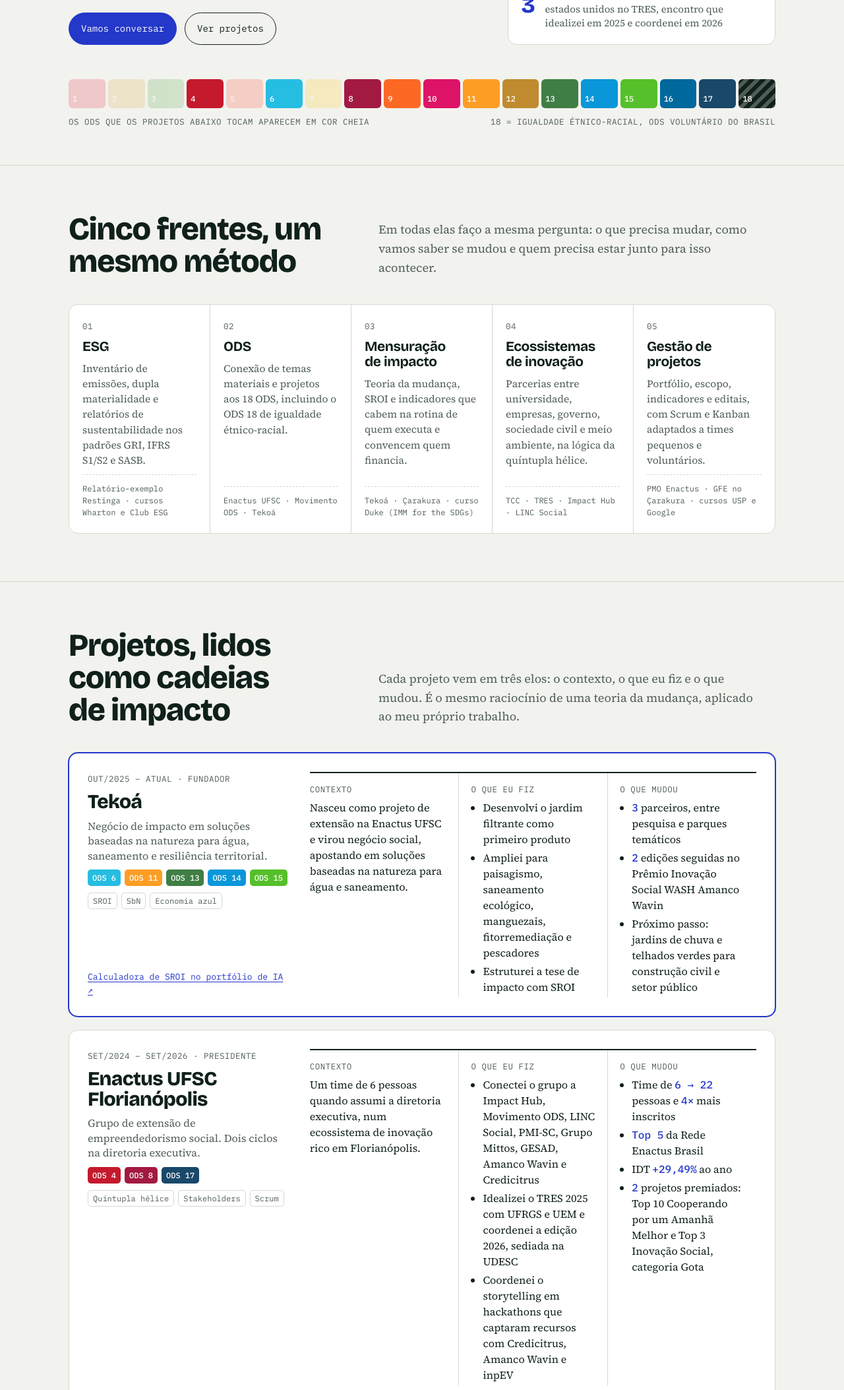
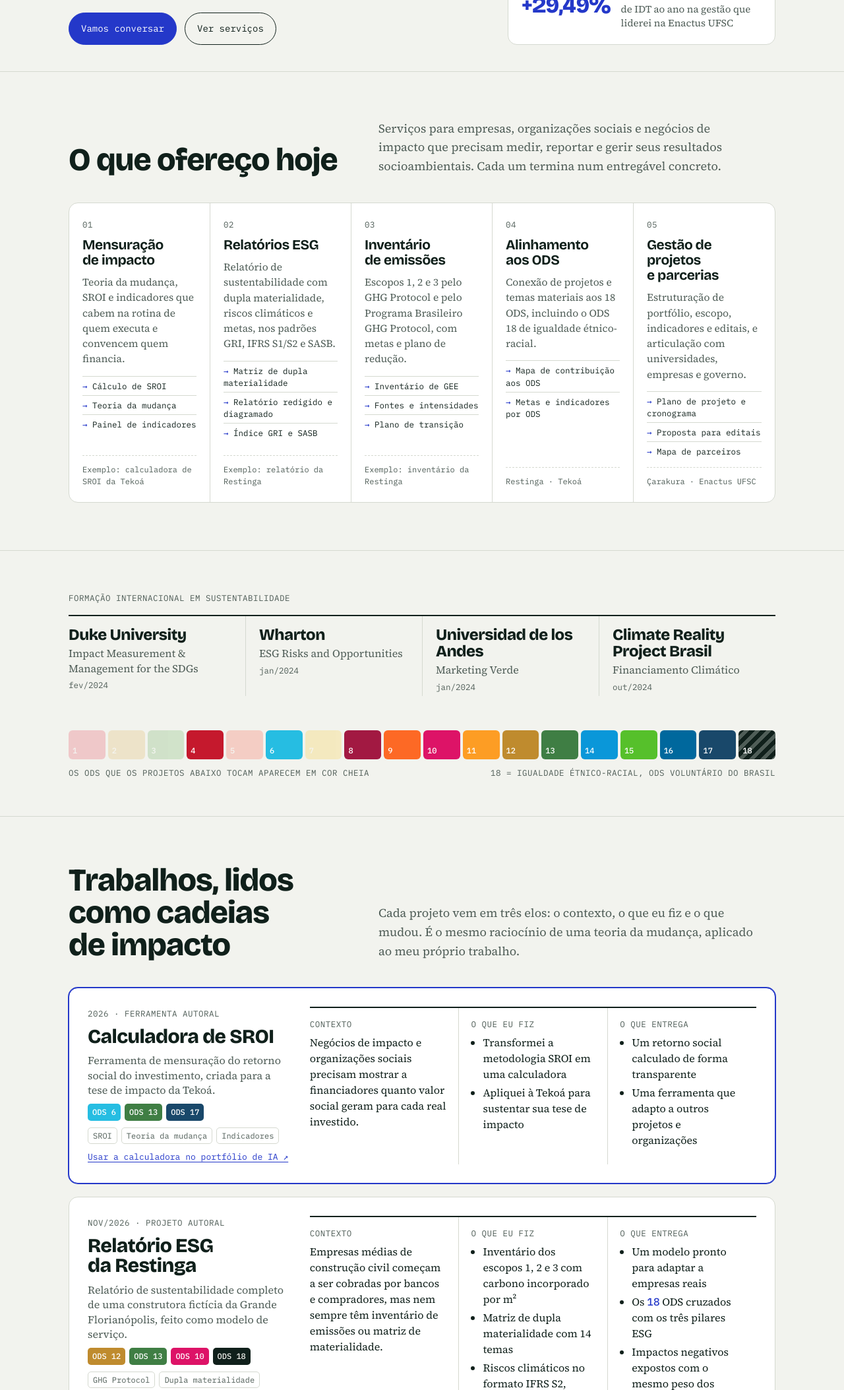
Before and after one commit to gustavo-marques-da-silva/Portfolio-Projetos, a plain HTML site: page index.html in a window 1280 px wide. Shown: the part 591-2698 px from the top of the page at 66% size. Drawn offline with nearby package versions, Linux system fonts and the light colour scheme.

Commit message:
Add files via upload

```diff
--- a/index.html
+++ b/index.html
@@ -72,6 +72,17 @@ h1,h2,h3{font-family:var(--display);text-wrap:balance;margin:0;letter-spacing:-0
 .livro .desc{font-size:15px;line-height:1.4;color:var(--tinta-2)}
 @media (max-width:860px){.hero .wrap{grid-template-columns:1fr;gap:32px}}
 
+/* credentials */
+.credenciais{padding:56px 0 40px;border-top:1px solid var(--fio)}
+.cred-grade{display:grid;grid-template-columns:repeat(4,minmax(0,1fr));gap:0;margin-top:12px;border-top:2px solid var(--tinta)}
+.cred{display:flex;flex-direction:column;gap:4px;padding:16px 20px 4px 0}
+.cred + .cred{padding-left:20px;border-left:1px solid var(--fio)}
+.cred .inst{font-family:var(--display);font-weight:800;font-size:24px;line-height:1.05;letter-spacing:-0.02em}
+.cred .curso{font-size:16px;line-height:1.4;color:var(--tinta-2)}
+.cred .quando{font-family:var(--mono);font-size:12.5px;color:var(--tinta-2)}
+@media (max-width:860px){.cred-grade{grid-template-columns:repeat(2,minmax(0,1fr))}.cred:nth-child(3){padding-left:0;border-left:0}.cred{padding-bottom:14px}}
+@media (max-width:480px){.cred-grade{grid-template-columns:1fr}.cred + .cred{padding-left:0;border-left:0;border-top:1px solid var(--fio)}}
+
 /* ODS band */
 .ods-faixa{padding:12px 0 56px}
 .faixa{display:grid;grid-template-columns:repeat(18,minmax(0,1fr));gap:4px}
@@ -94,6 +105,9 @@ section.bloco{padding:72px 0;border-top:1px solid var(--fio)}
 .area:last-child{border-right:0}
 .area h3{font-size:21px;line-height:1.1;font-weight:700}
 .area p{margin:0;font-size:15.5px;line-height:1.5;color:var(--tinta-2)}
+.entregas{list-style:none;margin:4px 0 0;padding:0;font-family:var(--mono);font-size:12.5px;line-height:1.45}
+.entregas li{padding:5px 0;border-top:1px solid var(--fio)}
+.entregas li::before{content:"→ ";color:var(--acento)}
 .area .onde{margin-top:auto;padding-top:12px;border-top:1px dashed var(--fio);font-family:var(--mono);font-size:12px;line-height:1.5;color:var(--tinta-2)}
 @media (max-width:1000px){.areas{grid-template-columns:repeat(2,minmax(0,1fr))}.area{border-bottom:1px solid var(--fio)}}
 @media (max-width:560px){.areas{grid-template-columns:1fr}.area{border-right:0}}
@@ -117,6 +131,8 @@ section.bloco{padding:72px 0;border-top:1px solid var(--fio)}
 .elo.resultado p,.elo.resultado li{color:var(--tinta)}
 .elo.resultado strong{font-family:var(--mono);font-weight:500;color:var(--acento)}
 .proj .mais{margin-top:auto;font-family:var(--mono);font-size:13px}
+.prova-titulo{padding-top:16px;border-top:1px solid var(--fio);margin-top:8px}
+.proj.prova{background:transparent}
 .proj.destaque{border-color:var(--acento);box-shadow:0 0 0 1px var(--acento)}
 @media (max-width:900px){.proj{grid-template-columns:1fr;gap:20px}.cadeia{grid-template-columns:1fr}.elo + .elo{border-left:0;padding-left:0;border-top:1px solid var(--fio)}}
 
@@ -169,7 +185,7 @@ footer .wrap{display:flex;justify-content:space-between;gap:16px;flex-wrap:wrap}
   <div class="wrap">
     <a class="marca" href="#inicio">Gustavo Marques<span>.</span></a>
     <nav class="nav" aria-label="Seções">
-      <a href="#atuacao">Atuação</a>
+      <a href="#servicos">Serviços</a>
       <a href="#projetos">Projetos</a>
       <a href="#metodos">Métodos</a>
       <a href="#trajetoria">Trajetória</a>
@@ -185,17 +201,75 @@ footer .wrap{display:flex;justify-content:space-between;gap:16px;flex-wrap:wrap}
     <div>
       <span class="rotulo">ESG · ODS · Mensuração de impacto · Inovação · Projetos — Florianópolis, SC</span>
       <h1 style="margin-top:18px">Projetos de impacto <em>que dá para medir.</em></h1>
-      <p class="lead">Sou administrador pela UFSC e trabalho onde gestão de projetos encontra sustentabilidade: estruturo iniciativas socioambientais, conecto universidade, empresas, governo e sociedade civil, e transformo o que elas fazem em indicadores, relatórios e decisões.</p>
+      <p class="lead">Sou administrador pela UFSC, com formação internacional em sustentabilidade. Ajudo empresas, organizações sociais e negócios de impacto a medir o que fazem e a contar isso bem: relatórios ESG, mensuração de impacto, alinhamento aos ODS e gestão de projetos socioambientais.</p>
       <div class="acoes">
         <a class="btn cheio" href="#contato">Vamos conversar</a>
-        <a class="btn" href="#projetos">Ver projetos</a>
+        <a class="btn" href="#servicos">Ver serviços</a>
       </div>
     </div>
     <div class="livro" aria-label="Alguns resultados">
-      <div class="linha"><span class="valor">6→22</span><span class="desc">pessoas no time da Enactus UFSC na minha gestão (+266%), com 4× mais inscritos</span></div>
-      <div class="linha"><span class="valor">Top 5</span><span class="desc">da Rede Enactus Brasil, com 2 projetos premiados</span></div>
-      <div class="linha"><span class="valor">12</span><span class="desc">projetos simultâneos sob controle financeiro no Instituto Çarakura</span></div>
-      <div class="linha"><span class="valor">3</span><span class="desc">estados unidos no TRES, encontro que idealizei em 2025 e coordenei em 2026</span></div>
+      <div class="linha"><span class="valor">12</span><span class="desc">projetos simultâneos com controle financeiro e prestação de contas no Instituto Çarakura</span></div>
+      <div class="linha"><span class="valor">5 + 6</span><span class="desc">financiadores e comunidades recebendo relatórios visuais de resultado</span></div>
+      <div class="linha"><span class="valor">2</span><span class="desc">edições seguidas do Prêmio Inovação Social WASH Amanco Wavin com a Tekoá</span></div>
+      <div class="linha"><span class="valor">+29,49%</span><span class="desc">de IDT ao ano na gestão que liderei na Enactus UFSC</span></div>
+    </div>
+  </div>
+</section>
+
+<section class="bloco" id="servicos">
+  <div class="wrap">
+    <div class="cabeca">
+      <h2>O que ofereço hoje</h2>
+      <p>Serviços para empresas, organizações sociais e negócios de impacto que precisam medir, reportar e gerir seus resultados socioambientais. Cada um termina num entregável concreto.</p>
+    </div>
+    <div class="areas">
+      <div class="area">
+        <span class="rotulo">01</span>
+        <h3>Mensuração de impacto</h3>
+        <p>Teoria da mudança, SROI e indicadores que cabem na rotina de quem executa e convencem quem financia.</p>
+        <ul class="entregas"><li>Cálculo de SROI</li><li>Teoria da mudança</li><li>Painel de indicadores</li></ul>
+        <span class="onde">Exemplo: calculadora de SROI da Tekoá</span>
+      </div>
+      <div class="area">
+        <span class="rotulo">02</span>
+        <h3>Relatórios ESG</h3>
+        <p>Relatório de sustentabilidade com dupla materialidade, riscos climáticos e metas, nos padrões GRI, IFRS S1/S2 e SASB.</p>
+        <ul class="entregas"><li>Matriz de dupla materialidade</li><li>Relatório redigido e diagramado</li><li>Índice GRI e SASB</li></ul>
+        <span class="onde">Exemplo: relatório da Restinga</span>
+      </div>
+      <div class="area">
+        <span class="rotulo">03</span>
+        <h3>Inventário de emissões</h3>
+        <p>Escopos 1, 2 e 3 pelo GHG Protocol e pelo Programa Brasileiro GHG Protocol, com metas e plano de redução.</p>
+        <ul class="entregas"><li>Inventário de GEE</li><li>Fontes e intensidades</li><li>Plano de transição</li></ul>
+        <span class="onde">Exemplo: inventário da Restinga</span>
+      </div>
+      <div class="area">
+        <span class="rotulo">04</span>
+        <h3>Alinhamento aos ODS</h3>
+        <p>Conexão de projetos e temas materiais aos 18 ODS, incluindo o ODS 18 de igualdade étnico-racial.</p>
+        <ul class="entregas"><li>Mapa de contribuição aos ODS</li><li>Metas e indicadores por ODS</li></ul>
+        <span class="onde">Restinga · Tekoá</span>
+      </div>
+      <div class="area">
+        <span class="rotulo">05</span>
+        <h3>Gestão de projetos e parcerias</h3>
+        <p>Estruturação de portfólio, escopo, indicadores e editais, e articulação com universidades, empresas e governo.</p>
+        <ul class="entregas"><li>Plano de projeto e cronograma</li><li>Proposta para editais</li><li>Mapa de parceiros</li></ul>
+        <span class="onde">Çarakura · Enactus UFSC</span>
+      </div>
+    </div>
+  </div>
+</section>
+
+<section class="credenciais" aria-label="Formação internacional em sustentabilidade">
+  <div class="wrap">
+    <span class="rotulo">Formação internacional em sustentabilidade</span>
+    <div class="cred-grade">
+      <div class="cred"><span class="inst">Duke University</span><span class="curso">Impact Measurement &amp; Management for the SDGs</span><span class="quando">fev/2024</span></div>
+      <div class="cred"><span class="inst">Wharton</span><span class="curso">ESG Risks and Opportunities</span><span class="quando">jan/2024</span></div>
+      <div class="cred"><span class="inst">Universidad de los Andes</span><span class="curso">Marketing Verde</span><span class="quando">jan/2024</span></div>
+      <div class="cred"><span class="inst">Climate Reality Project Brasil</span><span class="curso">Financiamento Climático</span><span class="quando">out/2024</span></div>
     </div>
   </div>
 </section>
@@ -229,100 +303,27 @@ footer .wrap{display:flex;justify-content:space-between;gap:16px;flex-wrap:wrap}
   </div>
 </section>
 
-<section class="bloco" id="atuacao">
-  <div class="wrap">
-    <div class="cabeca">
-      <h2>Cinco frentes, um mesmo método</h2>
-      <p>Em todas elas faço a mesma pergunta: o que precisa mudar, como vamos saber se mudou e quem precisa estar junto para isso acontecer.</p>
-    </div>
-    <div class="areas">
-      <div class="area">
-        <span class="rotulo">01</span>
-        <h3>ESG</h3>
-        <p>Inventário de emissões, dupla materialidade e relatórios de sustentabilidade nos padrões GRI, IFRS S1/S2 e SASB.</p>
-        <span class="onde">Relatório-exemplo Restinga · cursos Wharton e Club ESG</span>
-      </div>
-      <div class="area">
-        <span class="rotulo">02</span>
-        <h3>ODS</h3>
-        <p>Conexão de temas materiais e projetos aos 18 ODS, incluindo o ODS 18 de igualdade étnico-racial.</p>
-        <span class="onde">Enactus UFSC · Movimento ODS · Tekoá</span>
-      </div>
-      <div class="area">
-        <span class="rotulo">03</span>
-        <h3>Mensuração de impacto</h3>
-        <p>Teoria da mudança, SROI e indicadores que cabem na rotina de quem executa e convencem quem financia.</p>
-        <span class="onde">Tekoá · Çarakura · curso Duke (IMM for the SDGs)</span>
-      </div>
-      <div class="area">
-        <span class="rotulo">04</span>
-        <h3>Ecossistemas de inovação</h3>
-        <p>Parcerias entre universidade, empresas, governo, sociedade civil e meio ambiente, na lógica da quíntupla hélice.</p>
-        <span class="onde">TCC · TRES · Impact Hub · LINC Social</span>
-      </div>
-      <div class="area">
-        <span class="rotulo">05</span>
-        <h3>Gestão de projetos</h3>
-        <p>Portfólio, escopo, indicadores e editais, com Scrum e Kanban adaptados a times pequenos e voluntários.</p>
-        <span class="onde">PMO Enactus · GFE no Çarakura · cursos USP e Google</span>
-      </div>
-    </div>
-  </div>
-</section>
-
 <section class="bloco" id="projetos">
   <div class="wrap">
     <div class="cabeca">
-      <h2>Projetos, lidos como cadeias de impacto</h2>
+      <h2>Trabalhos, lidos como cadeias de impacto</h2>
       <p>Cada projeto vem em três elos: o contexto, o que eu fiz e o que mudou. É o mesmo raciocínio de uma teoria da mudança, aplicado ao meu próprio trabalho.</p>
     </div>
     <div class="projetos">
 
       <article class="proj destaque">
         <div class="id">
-          <span class="rotulo">Out/2025 – atual · Fundador</span>
-          <h3>Tekoá</h3>
-          <span class="papel">Negócio de impacto em soluções baseadas na natureza para água, saneamento e resiliência territorial.</span>
-          <div class="chips">
-            <span class="ods" style="background:#26BDE2">ODS 6</span><span class="ods" style="background:#FD9D24">ODS 11</span><span class="ods" style="background:#3F7E44">ODS 13</span><span class="ods" style="background:#0A97D9">ODS 14</span><span class="ods" style="background:#56C02B">ODS 15</span>
-          </div>
-          <div class="chips"><span class="tag">SROI</span><span class="tag">SbN</span><span class="tag">Economia azul</span></div>
-          <a class="mais" href="https://gustavo-marques-da-silva.github.io/Portfolio/">Calculadora de SROI no portfólio de IA ↗</a>
+          <span class="rotulo">2026 · Ferramenta autoral</span>
+          <h3>Calculadora de SROI</h3>
+          <span class="papel">Ferramenta de mensuração do retorno social do investimento, criada para a tese de impacto da Tekoá.</span>
+          <div class="chips"><span class="ods" style="background:#26BDE2">ODS 6</span><span class="ods" style="background:#3F7E44">ODS 13</span><span class="ods" style="background:#19486A">ODS 17</span></div>
+          <div class="chips"><span class="tag">SROI</span><span class="tag">Teoria da mudança</span><span class="tag">Indicadores</span></div>
+          <a class="mais" href="https://gustavo-marques-da-silva.github.io/Portfolio/">Usar a calculadora no portfólio de IA ↗</a>
         </div>
         <div class="cadeia">
-          <div class="elo"><span class="rotulo">Contexto</span><p>Nasceu como projeto de extensão na Enactus UFSC e virou negócio social, apostando em soluções baseadas na natureza para água e saneamento.</p></div>
-          <div class="elo"><span class="rotulo">O que eu fiz</span><ul><li>Desenvolvi o jardim filtrante como primeiro produto</li><li>Ampliei para paisagismo, saneamento ecológico, manguezais, fitorremediação e pescadores</li><li>Estruturei a tese de impacto com SROI</li></ul></div>
-          <div class="elo resultado"><span class="rotulo">O que mudou</span><ul><li><strong>3</strong> parceiros, entre pesquisa e parques temáticos</li><li><strong>2</strong> edições seguidas no Prêmio Inovação Social WASH Amanco Wavin</li><li>Próximo passo: jardins de chuva e telhados verdes para construção civil e setor público</li></ul></div>
-        </div>
-      </article>
-
-      <article class="proj">
-        <div class="id">
-          <span class="rotulo">Set/2024 – set/2026 · Presidente</span>
-          <h3>Enactus UFSC Florianópolis</h3>
-          <span class="papel">Grupo de extensão de empreendedorismo social. Dois ciclos na diretoria executiva.</span>
-          <div class="chips"><span class="ods" style="background:#C5192D">ODS 4</span><span class="ods" style="background:#A21942">ODS 8</span><span class="ods" style="background:#19486A">ODS 17</span></div>
-          <div class="chips"><span class="tag">Quíntupla hélice</span><span class="tag">Stakeholders</span><span class="tag">Scrum</span></div>
-        </div>
-        <div class="cadeia">
-          <div class="elo"><span class="rotulo">Contexto</span><p>Um time de 6 pessoas quando assumi a diretoria executiva, num ecossistema de inovação rico em Florianópolis.</p></div>
-          <div class="elo"><span class="rotulo">O que eu fiz</span><ul><li>Conectei o grupo a Impact Hub, Movimento ODS, LINC Social, PMI-SC, Grupo Mittos, GESAD, Amanco Wavin e Credicitrus</li><li>Idealizei o TRES 2025 com UFRGS e UEM e coordenei a edição 2026, sediada na UDESC</li><li>Coordenei o storytelling em hackathons que captaram recursos com Credicitrus, Amanco Wavin e inpEV</li></ul></div>
-          <div class="elo resultado"><span class="rotulo">O que mudou</span><ul><li>Time de <strong>6 → 22</strong> pessoas e <strong>4×</strong> mais inscritos</li><li><strong>Top 5</strong> da Rede Enactus Brasil</li><li>IDT <strong>+29,49%</strong> ao ano</li><li><strong>2</strong> projetos premiados: Top 10 Cooperando por um Amanhã Melhor e Top 3 Inovação Social, categoria Gota</li></ul></div>
-        </div>
-      </article>
-
-      <article class="proj">
-        <div class="id">
-          <span class="rotulo">Set/2024 – jun/2026 · Assistente administrativo</span>
-          <h3>Instituto Çarakura</h3>
-          <span class="papel">Organização socioambiental com projetos em comunidades de três municípios.</span>
-          <div class="chips"><span class="ods" style="background:#FD9D24">ODS 11</span><span class="ods" style="background:#00689D">ODS 16</span><span class="ods" style="background:#19486A">ODS 17</span></div>
-          <div class="chips"><span class="tag">Gestão financeira</span><span class="tag">Prestação de contas</span><span class="tag">Geodados</span></div>
-        </div>
-        <div class="cadeia">
-          <div class="elo"><span class="rotulo">Contexto</span><p>Doze projetos ao mesmo tempo, sem orçamento institucional fixo, e pendências fiscais antigas travando a captação de recursos públicos.</p></div>
-          <div class="elo"><span class="rotulo">O que eu fiz</span><ul><li>Criei a metodologia GFE (Gestão Financeira Empresarial) e reestruturei a área financeira</li><li>Montei relatórios visuais para financiadores e comunidades</li><li>Mapeei moradores no Google Earth para a equipe de campo</li></ul></div>
-          <div class="elo resultado"><span class="rotulo">O que mudou</span><ul><li><strong>12</strong> projetos com controle financeiro simultâneo</li><li><strong>5</strong> financiadores e <strong>6</strong> comunidades com prestação de contas visual</li><li>Pendências regularizadas, <strong>destravando</strong> a captação de projetos públicos</li></ul></div>
+          <div class="elo"><span class="rotulo">Contexto</span><p>Negócios de impacto e organizações sociais precisam mostrar a financiadores quanto valor social geram para cada real investido.</p></div>
+          <div class="elo"><span class="rotulo">O que eu fiz</span><ul><li>Transformei a metodologia SROI em uma calculadora</li><li>Apliquei à Tekoá para sustentar sua tese de impacto</li></ul></div>
+          <div class="elo resultado"><span class="rotulo">O que entrega</span><ul><li>Um retorno social calculado de forma transparente</li><li>Uma ferramenta que adapto a outros projetos e organizações</li></ul></div>
         </div>
       </article>
 
@@ -344,16 +345,34 @@ footer .wrap{display:flex;justify-content:space-between;gap:16px;flex-wrap:wrap}
 
       <article class="proj">
         <div class="id">
-          <span class="rotulo">Out/2023 – ago/2024 · Diretor de Projetos (PMO)</span>
-          <h3>Portfólio de projetos da Enactus</h3>
-          <span class="papel">Gestão do portfólio, de indicadores e da inscrição em editais e prêmios.</span>
-          <div class="chips"><span class="ods" style="background:#FD6925">ODS 9</span><span class="ods" style="background:#19486A">ODS 17</span></div>
-          <div class="chips"><span class="tag">PMO</span><span class="tag">Editais</span><span class="tag">Kanban</span></div>
+          <span class="rotulo">Out/2025 – atual · Fundador</span>
+          <h3>Tekoá</h3>
+          <span class="papel">Negócio de impacto em soluções baseadas na natureza para água, saneamento e resiliência territorial.</span>
+          <div class="chips">
+            <span class="ods" style="background:#26BDE2">ODS 6</span><span class="ods" style="background:#FD9D24">ODS 11</span><span class="ods" style="background:#3F7E44">ODS 13</span><span class="ods" style="background:#0A97D9">ODS 14</span><span class="ods" style="background:#56C02B">ODS 15</span>
+          </div>
+          <div class="chips"><span class="tag">SROI</span><span class="tag">SbN</span><span class="tag">Economia azul</span></div>
+          <a class="mais" href="#projetos">Ver a calculadora de SROI ↑</a>
         </div>
         <div class="cadeia">
-          <div class="elo"><span class="rotulo">Contexto</span><p>Portfólio de projetos sociais do grupo, com editais e prêmios como principal via de reconhecimento e recursos.</p></div>
-          <div class="elo"><span class="rotulo">O que eu fiz</span><ul><li>Defini metodologias, escopo e indicadores por projeto</li><li>Coordenei pesquisa e desenvolvimento e benchmarking</li><li>Antes, como assessor, reestruturei a área e montei equipes por mapeamento de competências</li></ul></div>
-          <div class="elo resultado"><span class="rotulo">O que mudou</span><ul><li><strong>Top 10</strong> Amanco Wavin e <strong>Top 20</strong> inpEV</li><li><strong>3</strong> projetos pré-selecionados no BIC</li><li><strong>2</strong> selecionados no SINOVA/UFSC</li></ul></div>
+          <div class="elo"><span class="rotulo">Contexto</span><p>Nasceu como projeto de extensão na Enactus UFSC e virou negócio social, apostando em soluções baseadas na natureza para água e saneamento.</p></div>
+          <div class="elo"><span class="rotulo">O que eu fiz</span><ul><li>Desenvolvi o jardim filtrante como primeiro produto</li><li>Ampliei para paisagismo, saneamento ecológico, manguezais, fitorremediação e pescadores</li><li>Estruturei a tese de impacto com SROI</li></ul></div>
+          <div class="elo resultado"><span class="rotulo">O que mudou</span><ul><li><strong>3</strong> parceiros, entre pesquisa e parques temáticos</li><li><strong>2</strong> edições seguidas no Prêmio Inovação Social WASH Amanco Wavin</li><li>Próximo passo: jardins de chuva e telhados verdes para construção civil e setor público</li></ul></div>
+        </div>
+      </article>
+
+      <article class="proj">
+        <div class="id">
+          <span class="rotulo">Set/2024 – jun/2026 · Assistente administrativo</span>
+          <h3>Instituto Çarakura</h3>
+          <span class="papel">Organização socioambiental com projetos em comunidades de três municípios.</span>
+          <div class="chips"><span class="ods" style="background:#FD9D24">ODS 11</span><span class="ods" style="background:#00689D">ODS 16</span><span class="ods" style="background:#19486A">ODS 17</span></div>
+          <div class="chips"><span class="tag">Gestão financeira</span><span class="tag">Prestação de contas</span><span class="tag">Geodados</span></div>
+        </div>
+        <div class="cadeia">
+          <div class="elo"><span class="rotulo">Contexto</span><p>Doze projetos ao mesmo tempo, sem orçamento institucional fixo, e pendências fiscais antigas travando a captação de recursos públicos.</p></div>
+          <div class="elo"><span class="rotulo">O que eu fiz</span><ul><li>Criei a metodologia GFE (Gestão Financeira Empresarial) e reestruturei a área financeira</li><li>Montei relatórios visuais para financiadores e comunidades</li><li>Mapeei moradores no Google Earth para a equipe de campo</li></ul></div>
+          <div class="elo resultado"><span class="rotulo">O que mudou</span><ul><li><strong>12</strong> projetos com controle financeiro simultâneo</li><li><strong>5</strong> financiadores e <strong>6</strong> comunidades com prestação de contas visual</li><li>Pendências regularizadas, <strong>destravando</strong> a captação de projetos públicos</li></ul></div>
         </div>
       </article>
 
@@ -371,7 +390,21 @@ footer .wrap{display:flex;justify-content:space-between;gap:16px;flex-wrap:wrap}
           <div class="elo resultado"><span class="rotulo">Uso prático</span><p>É a base de como articulo parcerias na Enactus e na Tekoá e de como sustento teses de impacto diante de financiadores.</p></div>
         </div>
       </article>
-
+      <div class="prova-titulo"><span class="rotulo">Prova de execução</span></div>
+      <article class="proj prova">
+        <div class="id">
+          <span class="rotulo">Jun/2023 – set/2026 · Assessor, Diretor de Projetos e Presidente</span>
+          <h3>Enactus UFSC Florianópolis</h3>
+          <span class="papel">Onde pratiquei, por três anos, os métodos que hoje ofereço como serviço.</span>
+          <div class="chips"><span class="ods" style="background:#C5192D">ODS 4</span><span class="ods" style="background:#A21942">ODS 8</span><span class="ods" style="background:#19486A">ODS 17</span></div>
+          <div class="chips"><span class="tag">PMO</span><span class="tag">Editais</span><span class="tag">Parcerias</span></div>
+        </div>
+        <div class="cadeia">
+          <div class="elo"><span class="rotulo">Gestão de projetos</span><p>Como Diretor de Projetos, organizei portfólio, escopo e indicadores: Top 10 Amanco Wavin, Top 20 inpEV, 3 pré-selecionados no BIC e 2 selecionados no SINOVA/UFSC.</p></div>
+          <div class="elo"><span class="rotulo">Ecossistema</span><p>Como presidente, conectei o grupo a Impact Hub, Movimento ODS, LINC Social e PMI-SC, e idealizei o TRES, que uniu três estados em 2025 e 2026.</p></div>
+          <div class="elo resultado"><span class="rotulo">Resultado</span><ul><li>IDT <strong>+29,49%</strong> ao ano</li><li><strong>Top 5</strong> da Rede Enactus Brasil</li><li><strong>2</strong> projetos premiados em 2025–26</li></ul></div>
+        </div>
+      </article>
     </div>
   </div>
 </section>
```
